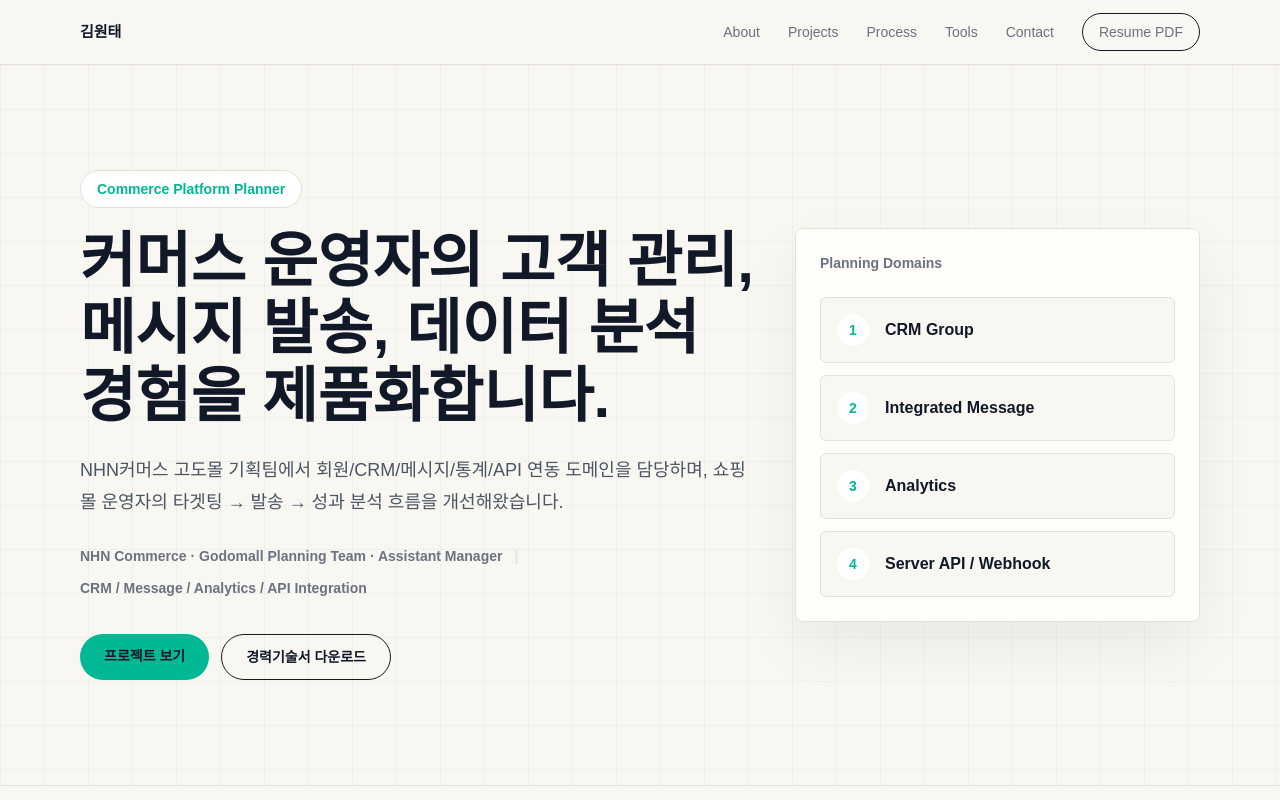
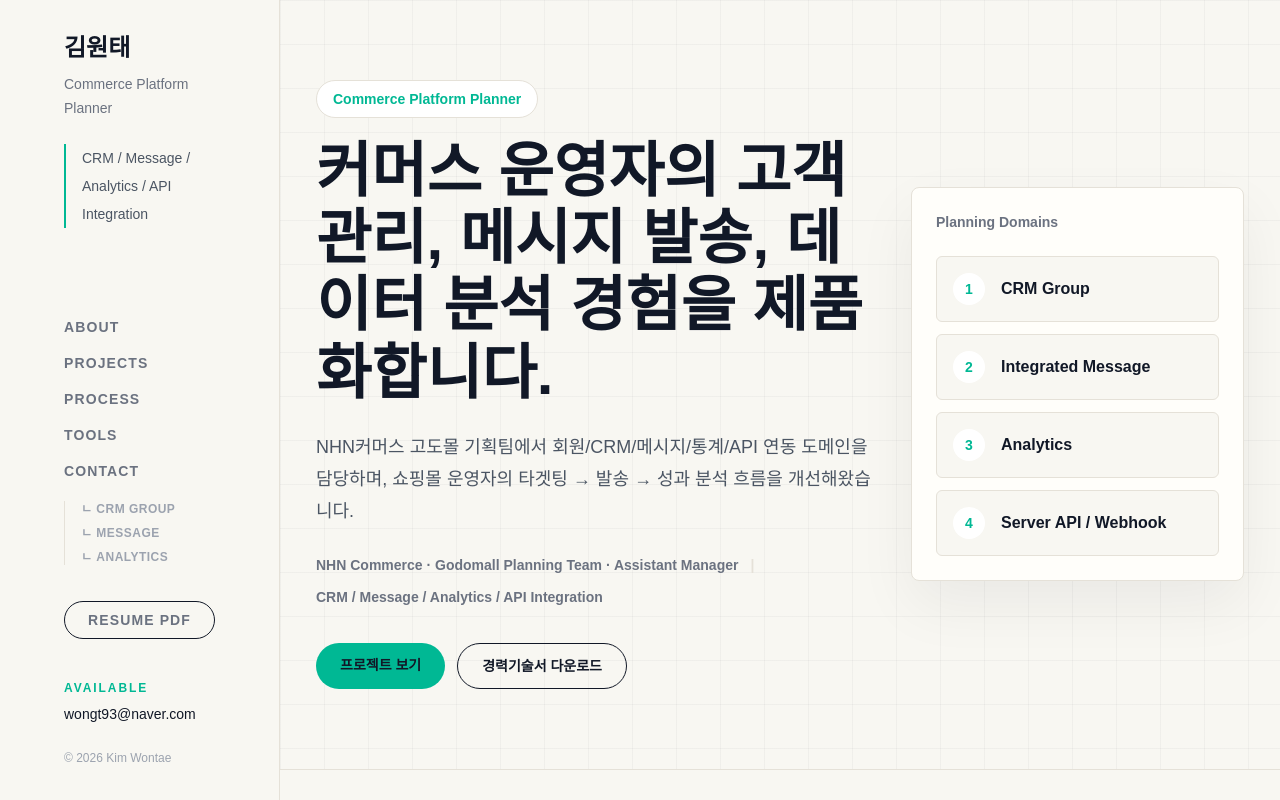
Before and after one commit to wongt0419-boop/kim-wontae-portfolio, a Next.js app: page / in a window 1280 px wide. Shown: the top 800 px of the page. Built offline with nearby package versions, Linux system fonts and the light colour scheme.

Commit message:
Change navigation to sidebar layout

```diff
--- a/app/globals.css
+++ b/app/globals.css
@@ -65,3 +65,14 @@ a {
     padding: 52px 0;
   }
 }
+
+@media (min-width: 1024px) {
+  main,
+  footer {
+    padding-left: 280px;
+  }
+
+  .container {
+    width: min(1040px, calc(100% - 72px));
+  }
+}
--- a/components/Header.tsx
+++ b/components/Header.tsx
@@ -7,23 +7,44 @@ import { assetPath } from "@/lib/paths";
 
 export function Header() {
   const [open, setOpen] = useState(false);
+  const projectLinks = [
+    { label: "CRM GROUP", href: "/projects/crm-group" },
+    { label: "MESSAGE", href: "/projects/integrated-message" },
+    { label: "ANALYTICS", href: "/projects/analytics" },
+  ];
 
   return (
-    <header className="sticky top-0 z-50 border-b border-[#E5E1D8] bg-[#F8F7F2]/92 backdrop-blur">
-      <div className="container flex h-16 items-center justify-between">
-        <Link href="/" className="text-[15px] font-bold tracking-[0] text-[#111827]">
-          김원태
-        </Link>
+    <header className="sticky top-0 z-50 border-b border-[#E5E1D8] bg-[#F8F7F2]/94 backdrop-blur lg:fixed lg:inset-y-0 lg:left-0 lg:w-[280px] lg:border-b-0 lg:border-r">
+      <div className="container flex h-16 items-center justify-between lg:h-full lg:w-full lg:flex-col lg:items-stretch lg:px-7 lg:py-8">
+        <div>
+          <Link href="/" className="text-[15px] font-bold tracking-[0] text-[#111827] lg:text-2xl">
+            김원태
+          </Link>
+          <p className="mt-2 hidden text-sm leading-6 text-[#6B7280] lg:block">
+            Commerce Platform Planner
+          </p>
+          <p className="mt-6 hidden border-l-2 border-[#00B894] pl-4 text-sm leading-7 text-[#4B5563] lg:block">
+            CRM / Message / Analytics / API Integration
+          </p>
+        </div>
 
-        <nav className="hidden items-center gap-7 text-sm font-medium text-[#6B7280] md:flex">
+        <nav className="hidden text-sm font-bold uppercase tracking-[0.08em] text-[#6B7280] lg:mt-12 lg:grid lg:gap-4">
           {siteNav.map((item) => (
-            <Link key={item.href} href={item.href} className="hover:text-[#111827]">
-              {item.label}
+            <Link key={item.href} href={item.href} className="group flex items-center justify-between hover:text-[#111827]">
+              <span>{item.label}</span>
+              <span className="h-px w-0 bg-[#00B894] transition-all group-hover:w-8" />
             </Link>
           ))}
+          <div className="mt-1 grid gap-2 border-l border-[#E5E1D8] pl-4 text-xs font-semibold tracking-[0.04em] text-[#9CA3AF]">
+            {projectLinks.map((item) => (
+              <Link key={item.href} href={item.href} className="hover:text-[#00B894]">
+                ㄴ {item.label}
+              </Link>
+            ))}
+          </div>
           <a
             href={assetPath("/resume-placeholder.pdf")}
-            className="rounded-full border border-[#111827] px-4 py-2 text-[#111827] transition hover:bg-[#111827] hover:text-white"
+            className="mt-5 inline-flex justify-center rounded-full border border-[#111827] px-4 py-2 text-[#111827] transition hover:bg-[#111827] hover:text-white"
           >
             Resume PDF
           </a>
@@ -34,14 +55,22 @@ export function Header() {
           aria-label="메뉴 열기"
           aria-expanded={open}
           onClick={() => setOpen((value) => !value)}
-          className="inline-flex h-10 w-10 items-center justify-center rounded-full border border-[#E5E1D8] text-sm font-semibold md:hidden"
+          className="inline-flex h-10 w-10 items-center justify-center rounded-full border border-[#E5E1D8] text-sm font-semibold lg:hidden"
         >
           {open ? "×" : "☰"}
         </button>
+
+        <div className="hidden lg:block">
+          <p className="text-xs font-bold uppercase tracking-[0.16em] text-[#00B894]">Available</p>
+          <a href="mailto:wongt93@naver.com" className="mt-2 block text-sm text-[#6B7280] hover:text-[#111827]">
+            wongt93@naver.com
+          </a>
+          <p className="mt-6 text-xs leading-5 text-[#9CA3AF]">© 2026 Kim Wontae</p>
+        </div>
       </div>
 
       {open ? (
-        <div className="border-t border-[#E5E1D8] bg-[#F8F7F2] md:hidden">
+        <div className="border-t border-[#E5E1D8] bg-[#F8F7F2] lg:hidden">
           <nav className="container grid gap-1 py-4 text-sm font-semibold text-[#111827]">
             {siteNav.map((item) => (
               <Link
@@ -51,6 +80,16 @@ export function Header() {
                 className="rounded-md px-2 py-3 hover:bg-white"
               >
                 {item.label}
+              </Link>
+            ))}
+            {projectLinks.map((item) => (
+              <Link
+                key={item.href}
+                href={item.href}
+                onClick={() => setOpen(false)}
+                className="rounded-md px-2 py-2 pl-5 text-xs text-[#6B7280] hover:bg-white"
+              >
+                ㄴ {item.label}
               </Link>
             ))}
             <a
```
